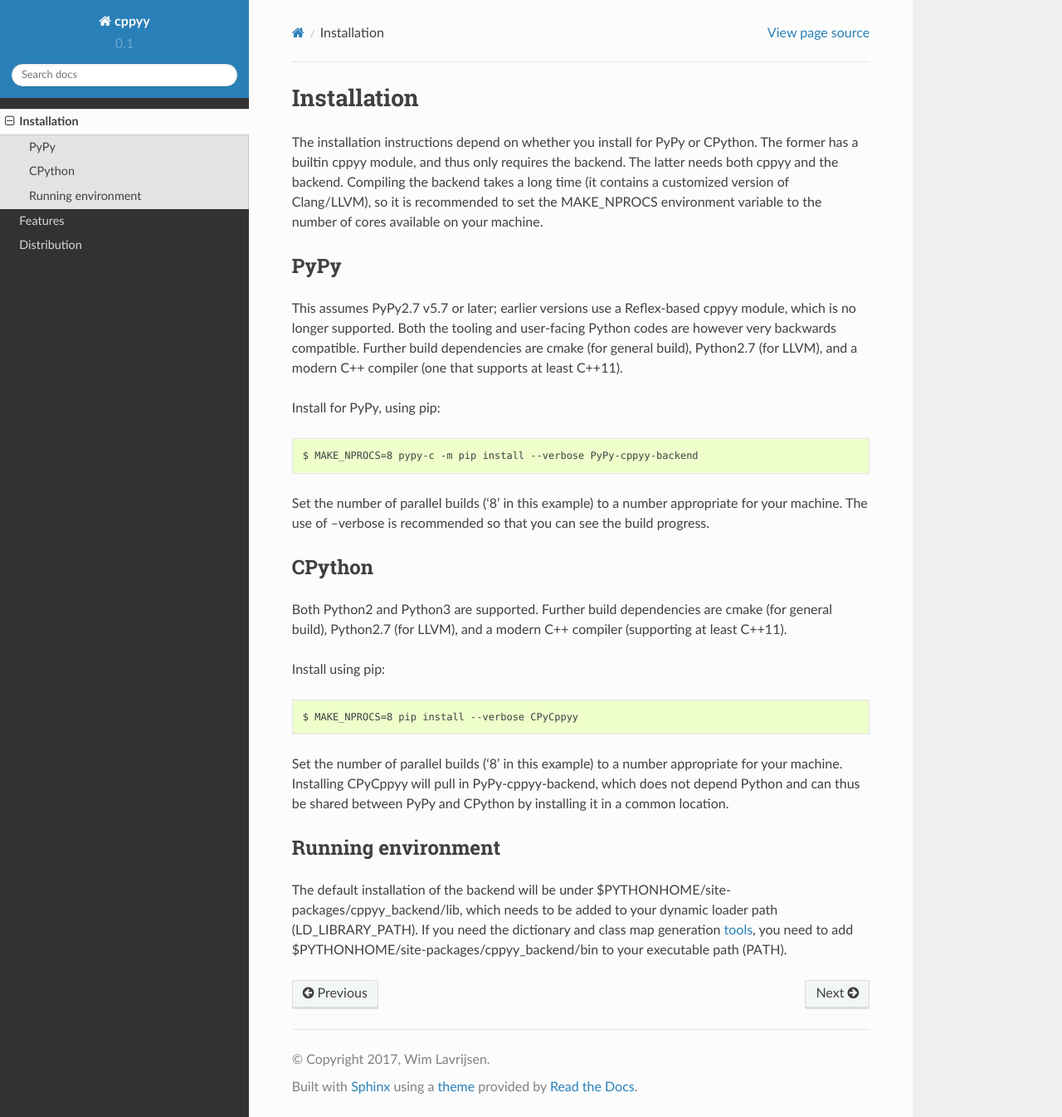
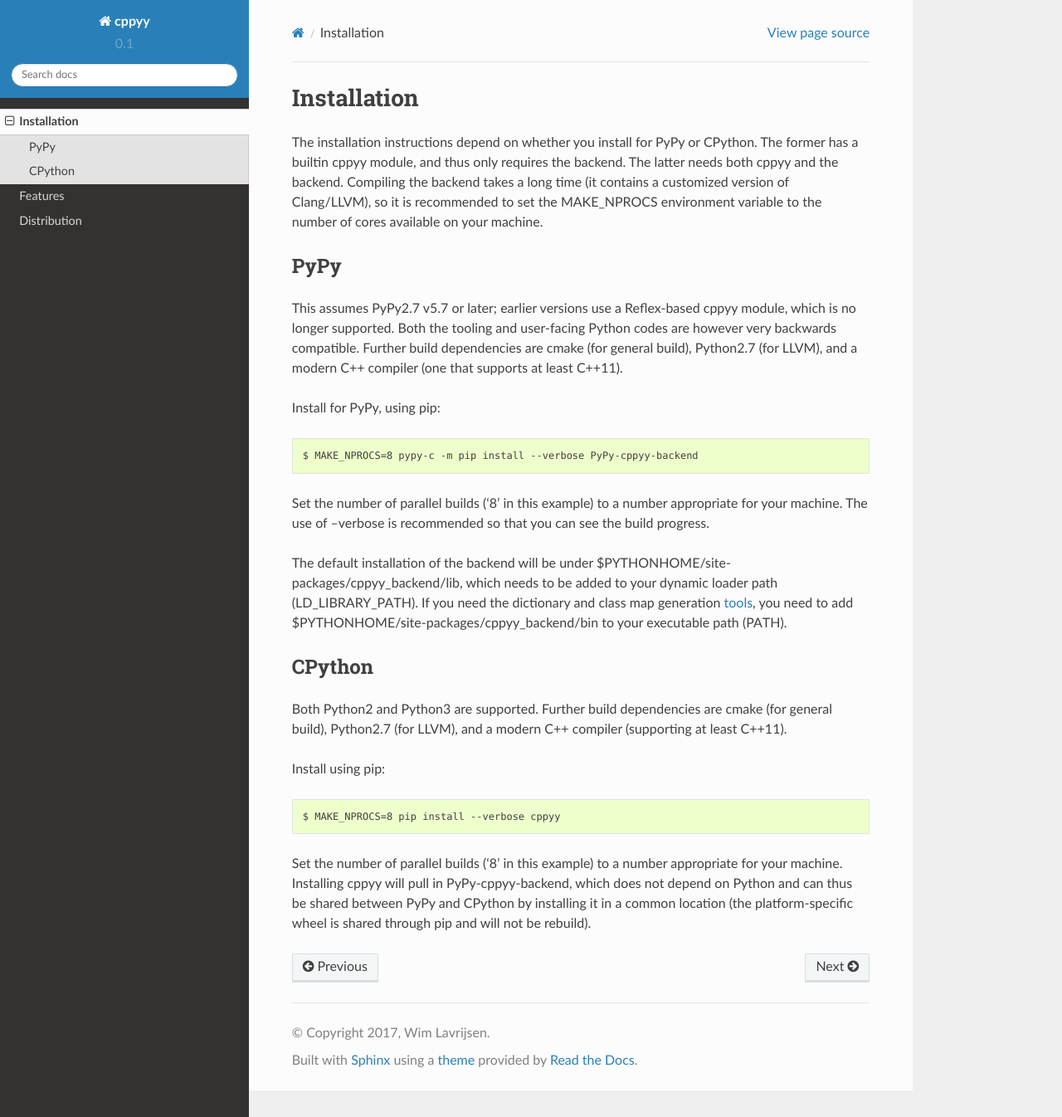
Before and after one commit to wlav/cppyy, a Sphinx documentation site: the page built from doc/source/installation.rst, in a window 1280 px wide and 1346 px high. Shown: the whole window at 83% size. Built offline with Sphinx 7.4.7 and the Read the Docs theme 2.0.0, drawn with Linux system fonts in a browser that asks for light colours.

Commit message:
instruct to use PyPI (meta-)package 'cppyy' instead of CPyCppyy

```diff
--- a/doc/source/installation.rst
+++ b/doc/source/installation.rst
@@ -28,6 +28,13 @@
 for your machine.
 The use of --verbose is recommended so that you can see the build progress.
 
+The default installation of the backend will be under
+$PYTHONHOME/site-packages/cppyy_backend/lib,
+which needs to be added to your dynamic loader path (LD_LIBRARY_PATH).
+If you need the dictionary and class map generation
+:doc:`tools <distribution>`, you need to add
+$PYTHONHOME/site-packages/cppyy_backend/bin to your executable path (PATH).
+
 
 CPython
 -------
@@ -38,21 +45,11 @@
 
 Install using pip::
 
- $ MAKE_NPROCS=8 pip install --verbose CPyCppyy
+ $ MAKE_NPROCS=8 pip install --verbose cppyy
 
 Set the number of parallel builds ('8' in this example) to a number appropriate
 for your machine.
-Installing CPyCppyy will pull in PyPy-cppyy-backend, which does not depend Python
-and can thus be shared between PyPy and CPython by installing it in a common
-location.
-
-
-Running environment
--------------------
-
-The default installation of the backend will be under
-$PYTHONHOME/site-packages/cppyy_backend/lib,
-which needs to be added to your dynamic loader path (LD_LIBRARY_PATH).
-If you need the dictionary and class map generation
-:doc:`tools <distribution>`, you need to add
-$PYTHONHOME/site-packages/cppyy_backend/bin to your executable path (PATH).
+Installing cppyy will pull in PyPy-cppyy-backend, which does not depend on
+Python and can thus be shared between PyPy and CPython by installing it in a
+common location (the platform-specific wheel is shared through pip and will not
+be rebuild).
```
